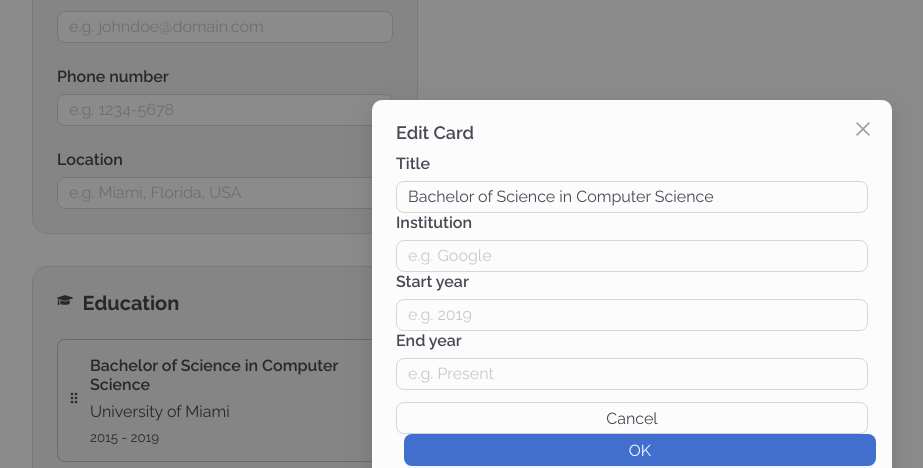
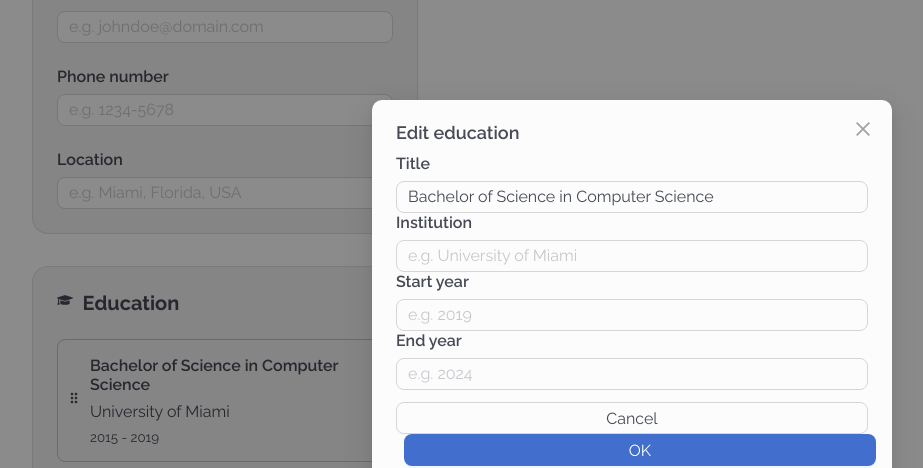
Before and after one commit to ErickBGomez/cv-application, a React (Vite) app: page / in a window 1280 px wide. Both pictures are taken after a click on the element 233 px from the left and 801 px from the top of the page. Shown: the part 401-869 px from the top of the page, without its empty margins (8-931 px from the left). Built offline with nearby package versions, Linux system fonts and the light colour scheme.

Commit message:
Set fields based on context

```diff
--- a/src/components/inputs/DragCard/DragCard.jsx
+++ b/src/components/inputs/DragCard/DragCard.jsx
@@ -3,12 +3,13 @@ import EditCardModal from "../../modals/EditCardModal/EditCardModal";
 import "./DragCard.scss";
 import { useState } from "react";
 
-const DragCard = ({ data, setData }) => {
+const DragCard = ({ context, data, setData }) => {
   const [modalOpen, setModalOpen] = useState(false);
 
   return (
     <>
       <EditCardModal
+        context={context}
         open={modalOpen}
         setOpen={setModalOpen}
         data={data}
--- a/src/components/inputs/DragCardsInput/DragCardsInput.jsx
+++ b/src/components/inputs/DragCardsInput/DragCardsInput.jsx
@@ -7,7 +7,12 @@ const DragCardsInput = ({ entries, setEntries, context = "card" }) => {
     <>
       {entries &&
         entries.map((entry) => (
-          <DragCard key={entry.id} data={entry} setData={setEntries} />
+          <DragCard
+            key={entry.id}
+            context={context}
+            data={entry}
+            setData={setEntries}
+          />
         ))}
       <Button icon={<PlusOutlined />}>Add {context}</Button>
     </>
--- a/src/components/modals/EditCardModal/EditCardModal.jsx
+++ b/src/components/modals/EditCardModal/EditCardModal.jsx
@@ -1,6 +1,6 @@
 import { Modal, Form, Input } from "antd";
 
-const EditCardModal = ({ open, setOpen, data, setData }) => {
+const EditCardModal = ({ context, open, setOpen, data, setData }) => {
   const [form] = Form.useForm();
 
   const onSubmit = (values) => {
@@ -20,8 +20,77 @@ const EditCardModal = ({ open, setOpen, data, setData }) => {
     handleClose();
   };
 
+  const createFields = (context) => {
+    switch (context) {
+      case "education":
+        return (
+          <>
+            <Form.Item label="Title" name="title" hasFeedback>
+              <Input placeholder="e.g. Bachelor in Computer Science" />
+            </Form.Item>
+
+            <Form.Item label="Institution" name="institution" hasFeedback>
+              <Input placeholder="e.g. University of Miami" />
+            </Form.Item>
+
+            <Form.Item label="Start year" name="startYear" hasFeedback>
+              <Input placeholder="e.g. 2019" />
+            </Form.Item>
+
+            <Form.Item label="End year" name="endYear" hasFeedback>
+              <Input placeholder="e.g. 2024" />
+            </Form.Item>
+          </>
+        );
+
+      case "work experience":
+        return (
+          <>
+            <Form.Item label="Title" name="title" hasFeedback>
+              <Input placeholder="e.g. Web Developer" />
+            </Form.Item>
+
+            <Form.Item label="Company" name="company" hasFeedback>
+              <Input placeholder="e.g. Google" />
+            </Form.Item>
+
+            <Form.Item label="Start year" name="startYear" hasFeedback>
+              <Input placeholder="e.g. 2019" />
+            </Form.Item>
+
+            <Form.Item label="End year" name="endYear" hasFeedback>
+              <Input placeholder="e.g. Present" />
+            </Form.Item>
+          </>
+        );
+
+      case "skill":
+        return (
+          <>
+            <Form.Item label="Skill" name="title" hasFeedback>
+              <Input placeholder="e.g. JavaScript" />
+            </Form.Item>
+
+            <Form.Item label="Proficiency" name="proficiency" hasFeedback>
+              <Input placeholder="e.g. Expert" />
+            </Form.Item>
+          </>
+        );
+
+      default:
+        return (
+          <p>No context or invalid context provided... (context: {context})</p>
+        );
+    }
+  };
+
   return (
-    <Modal title="Edit Card" open={open} onOk={handleOk} onCancel={handleClose}>
+    <Modal
+      title={`Edit ${context || "card"}`}
+      open={open}
+      onOk={handleOk}
+      onCancel={handleClose}
+    >
       <Form
         name={`edit-card-form-id-${data.id}`}
         layout="vertical"
@@ -31,21 +100,7 @@ const EditCardModal = ({ open, setOpen, data, setData }) => {
         }}
         onFinish={onSubmit}
       >
-        <Form.Item label="Title" name="title" hasFeedback>
-          <Input placeholder="e.g. Web Developer" />
-        </Form.Item>
-
-        <Form.Item label="Institution" name="institution" hasFeedback>
-          <Input placeholder="e.g. Google" />
-        </Form.Item>
-
-        <Form.Item label="Start year" name="startYear" hasFeedback>
-          <Input placeholder="e.g. 2019" />
-        </Form.Item>
-
-        <Form.Item label="End year" name="endYear" hasFeedback>
-          <Input placeholder="e.g. Present" />
-        </Form.Item>
+        {createFields(context)}
       </Form>
     </Modal>
   );
```
